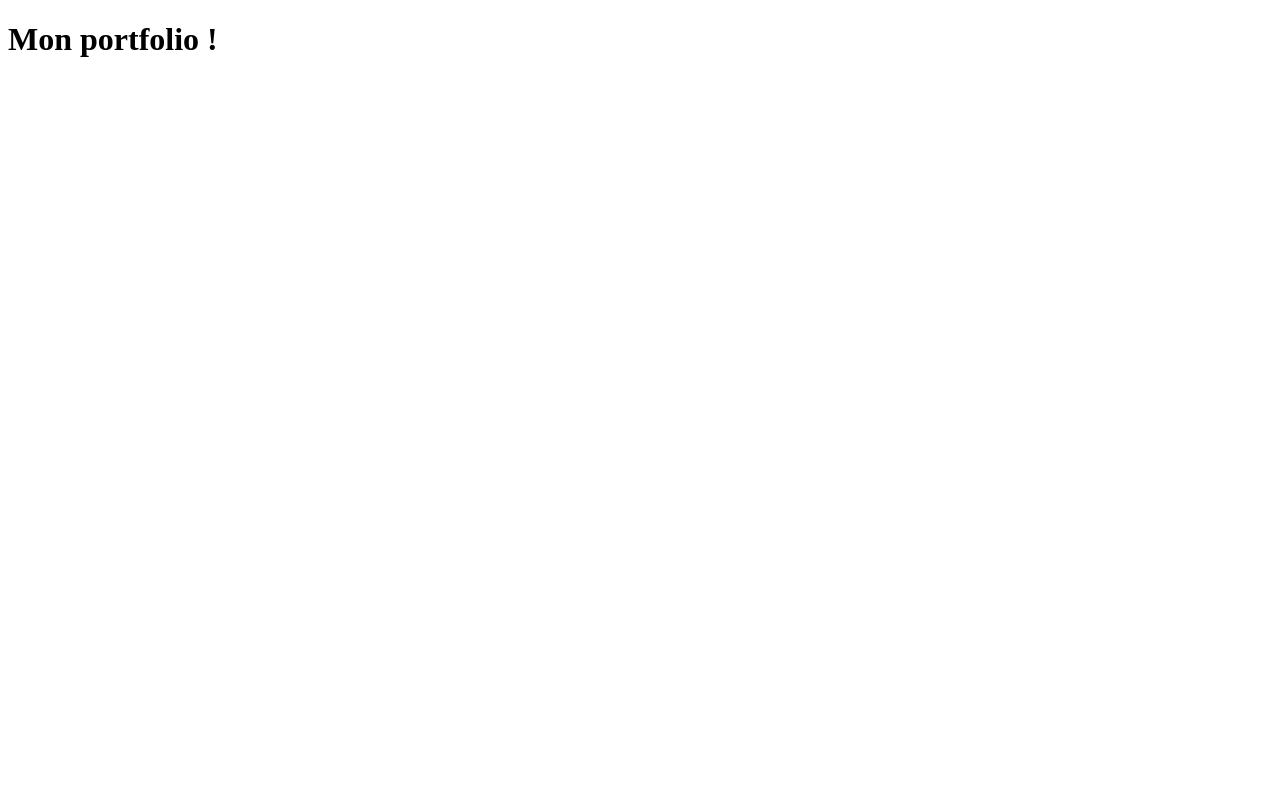
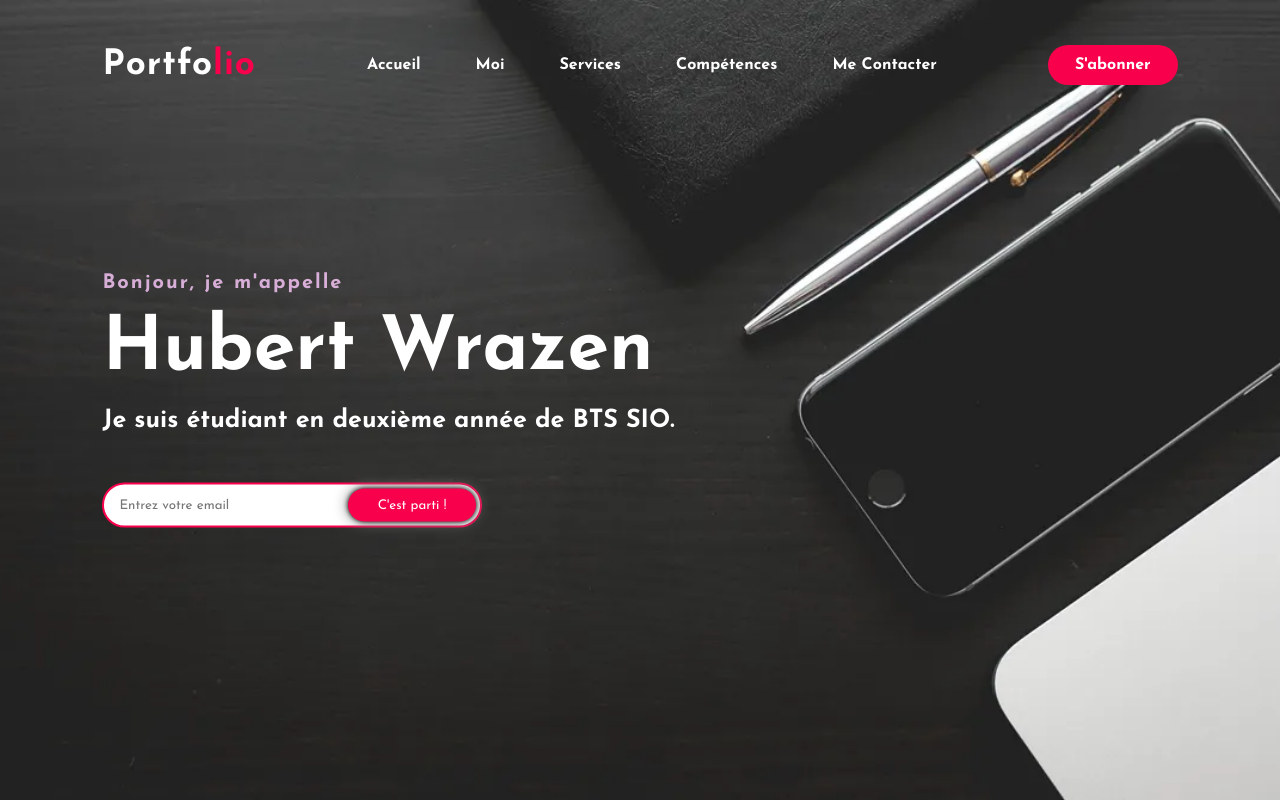
Before and after one commit to hwrzn/portfolio, a plain HTML site: page index.html in a window 1280 px wide. Drawn offline with Linux system fonts and the light colour scheme.

Commit message:
Accueil Hero

```diff
--- a/index.html
+++ b/index.html
@@ -4,9 +4,44 @@
     <meta charset="UTF-8">
     <meta http-equiv="X-UA-Compatible" content="IE=edge">
     <meta name="viewport" content="width=device-width, initial-scale=1.0">
+
+    <link rel="preconnect" href="https://fonts.googleapis.com">
+    <link rel="preconnect" href="https://fonts.gstatic.com" crossorigin>
+    <link href="https://fonts.googleapis.com/css2?family=Josefin+Sans:ital,wght@0,100;0,200;0,300;0,400;0,500;0,600;0,700;1,100;1,200;1,300;1,400;1,500;1,600;1,700&display=swap" rel="stylesheet">
+
+    <link rel="stylesheet" href="https://cdnjs.cloudflare.com/ajax/libs/font-awesome/6.2.1/css/all.min.css" integrity="sha512-MV7K8+y+gLIBoVD59lQIYicR65iaqukzvf/nwasF0nqhPay5w/9lJmVM2hMDcnK1OnMGCdVK+iQrJ7lzPJQd1w==" crossorigin="anonymous" referrerpolicy="no-referrer" />
+
+    <link rel="stylesheet" href="style1.css">
     <title>Hubert Wrazen</title>
 </head>
 <body>
-    <h1>Mon portfolio !</h1>
+
+    <div class="hero">
+        <nav>
+            <h2 class="logo">Portfo<span>lio</span></h2>
+            <ul>
+                <li><a href="#">Accueil</a></li>
+                <li><a href="#">Moi</a></li>
+                <li><a href="#">Services</a></li>
+                <li><a href="#">Compétences</a></li>
+                <li><a href="#">Me contacter</a></li>
+            </ul>
+            <a href="#" class="btn">S'abonner</a>
+        </nav>
+
+        <div class="content">
+            <h4>Bonjour, je m'appelle</h4>
+            <h1>Hubert Wrazen</h1>
+            <h3>Je suis étudiant en deuxième année de BTS SIO.</h3>
+            <div class="newsletter">
+                <form>
+                    <input type="email" name="email" id="email" placeholder="Entrez votre email">
+                    <input type="submit" name="submit" value="C'est parti !">
+                </form>
+            </div>
+        </div>
+
+    </div>
+
 </body>
 </html>
--- /dev/null
+++ b/style1.css
@@ -0,0 +1,122 @@
+* {
+    padding: 0;
+    margin: 0;
+    font-family: 'Josefin Sans', sans-serif;
+    box-sizing: border-box;
+}
+
+.hero {
+    height: 100vh;
+    width: 100%;
+    background-image: url("../img/bg.jpg");
+    background-size: cover;
+    background-position: center;
+}
+
+nav {
+    display: flex;
+    align-items: center;
+    justify-content: space-between;
+    padding-top: 45px;
+    padding-left: 8%;
+    padding-right: 8%;
+}
+
+.logo {
+    color: #fff;
+    font-size: 35px;
+    letter-spacing: 1px;
+    cursor: pointer;
+}
+
+.logo span {
+    color : #f9004d;
+}
+
+nav ul li {
+    list-style-type: none;
+    display: inline-block;
+    padding: 10px 25px;
+}
+
+nav ul li a {
+    color: #fff;
+    text-decoration: none;
+    font-weight: bold;
+    text-transform: capitalize;
+}
+
+nav ul li a:hover {
+    color: #f9004d;
+    transition: .4s;
+}
+
+.btn {
+    background-color: #f9004d;
+    color: #fff;
+    text-decoration: none;
+    border: 2px solid transparent;
+    font-weight: bold;
+    padding: 10px 25px;
+    border-radius: 30px;
+    transition: transform .4s;
+}
+
+.btn:hover {
+    transform: scale(1.05);
+}
+
+.content {
+    position: absolute;
+    top: 50%;
+    left: 8%;
+    transform: translateY(-50%);
+}
+
+h1 {
+    color: #fff;
+    margin: 20px 0px 20px;
+    font-size: 75px;
+}
+
+h3 {
+    color: #fff;
+    font-size: 25px;
+    margin-bottom: 50px;
+}
+
+h4 {
+    color: #fcfc;
+    letter-spacing: 2px;
+    font-size: 20px;
+}
+
+.newsletter {
+    width: 380px;
+    max-width: 100%;
+    position: relative;
+}
+
+.newsletter form input:first-child {
+    display: inline-block;
+    width: 100%;
+    padding: 14px 130px 14px 15px;
+    border: 2px solid #f9004d;
+    outline: none;
+    border-radius: 30px;
+
+}
+
+.newsletter form input:last-child {
+    position: absolute;
+    display: inline-block;
+    outline: none;
+    border: none;
+    padding: 10px 30px;
+    border-radius: 30px;
+    background-color: #f9004d;
+    color: #fff;
+    box-shadow: 0px 0px 5px #000, 0px 0px 15px #858585;
+    top: 6px;
+    right: 6px;
+}
```
Also changed, not shown: img/bg.jpg (added).
